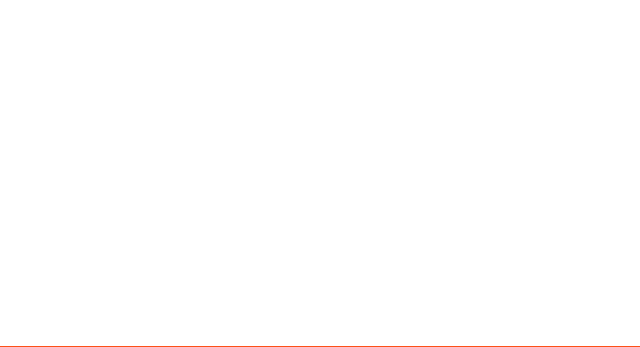
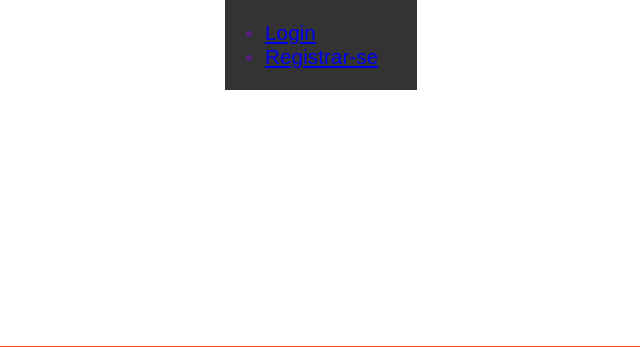
Before and after one commit to Angelo-Requenha/reserva-comigo, a Django app: page /cadastro/ in a window 1280 px wide. Shown: the top 347 px of the page, without its empty margins (319-959 px from the left). Run offline with Django 5.2, Linux system fonts and the light colour scheme.

Commit message:
Arrumando navbar

```diff
--- a/main/static/css/init_page.css
+++ b/main/static/css/init_page.css
@@ -9,9 +9,7 @@ body {
     background-color: #e9eeee;
 }
 
-
 .container_init_page {
-    height: 90%;
     width: 50%;
     margin: 100px auto;
     padding: 40px;
--- a/main/static/css/navbar.css
+++ b/main/static/css/navbar.css
@@ -2,6 +2,7 @@
 header {
     background-color: #333;
     display: flex;
+    flex-direction: column;
     width: 15%;
 }
 
--- a/main/templates/main/header.html
+++ b/main/templates/main/header.html
@@ -2,7 +2,7 @@
 
 {% block header %}
 
-<nav>
+<nav class='paginas'>
     <div id="menu">
         <ul>
             <li>
@@ -15,4 +15,11 @@
     </div>
 </nav>
 
+<nav class="registro_login">
+    <ul>
+        <li><a href="{% url 'reserva_app:login' %}">Login</a></li>
+        <li><a href="{% url 'reserva_app:cadastro' %}">Registrar-se</a></li>
+    </ul>
+</nav>
+
 {% endblock %}
```
